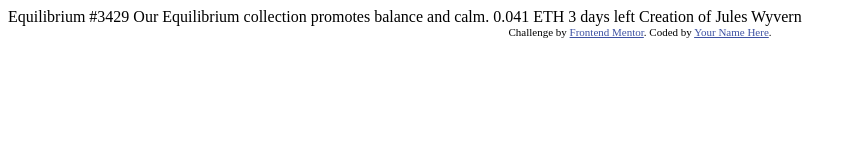
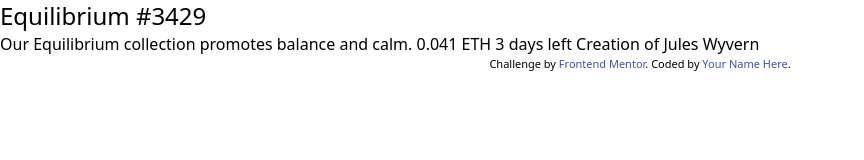
Before and after one commit to Rizqyfm/nft-preview, a plain HTML site: page index.html in a window 1280 px wide. Shown: the whole page, without its empty margins (0-864 px from the left). Drawn offline with nearby package versions, Linux system fonts and the light colour scheme.

Commit message:
Tailwind installation

```diff
--- a/index.html
+++ b/index.html
@@ -2,11 +2,10 @@
 <html lang="en">
 <head>
   <meta charset="UTF-8">
-  <meta name="viewport" content="width=device-width, initial-scale=1.0"> <!-- displays site properly based on user's device -->
-
+  <meta name="viewport" content="width=device-width, initial-scale=1.0">
   <link rel="icon" type="image/png" sizes="32x32" href="./images/favicon-32x32.png">
-
-  <title>Frontend Mentor | NFT preview card component</title>
+  <script src="https://cdn.tailwindcss.com"></script>
+  <title>NFT preview card component</title>
 
   <!-- Feel free to remove these styles or customise in your own stylesheet 👍 -->
   <style>
@@ -16,7 +15,7 @@
 </head>
 <body>
 
-  Equilibrium #3429
+  <h1 class="text-2xl">Equilibrium #3429</h1>
 
   Our Equilibrium collection promotes balance and calm.
 
```
Also changed, not shown: tailwind.config.js (added).
